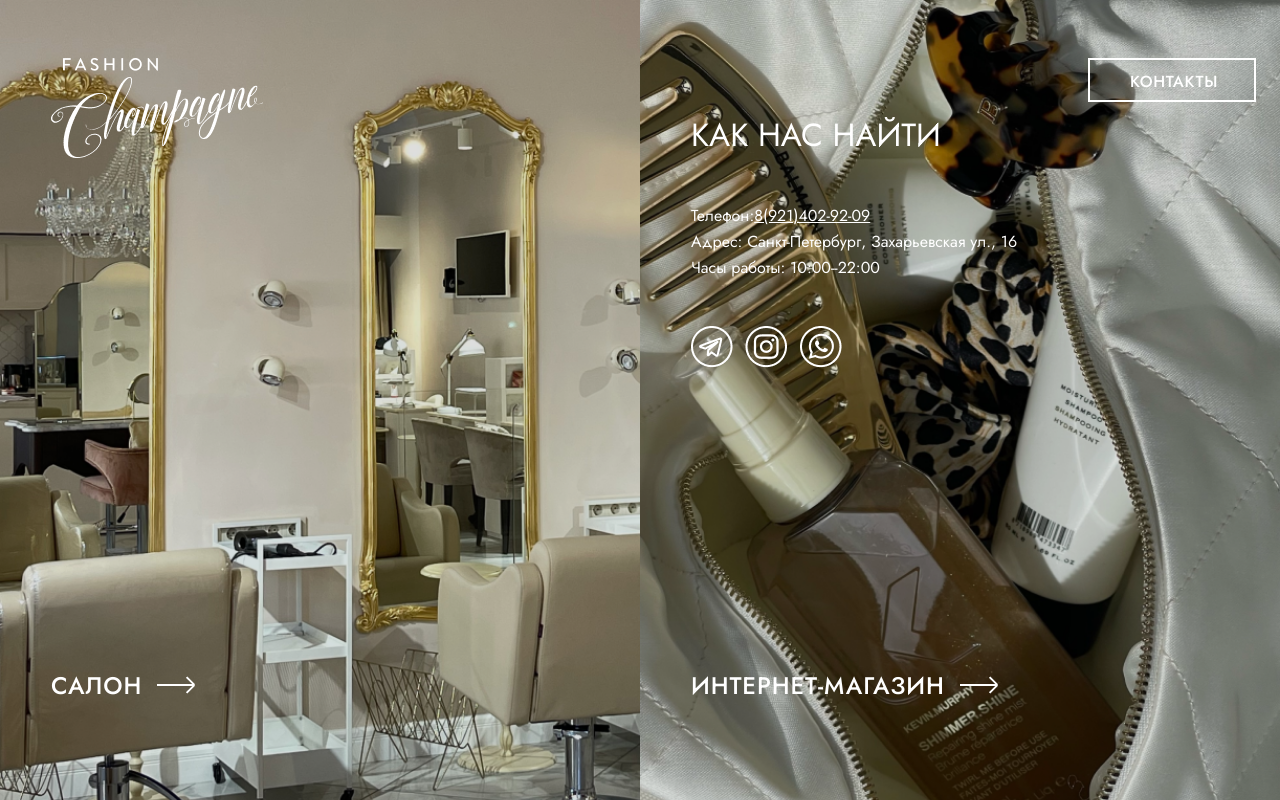
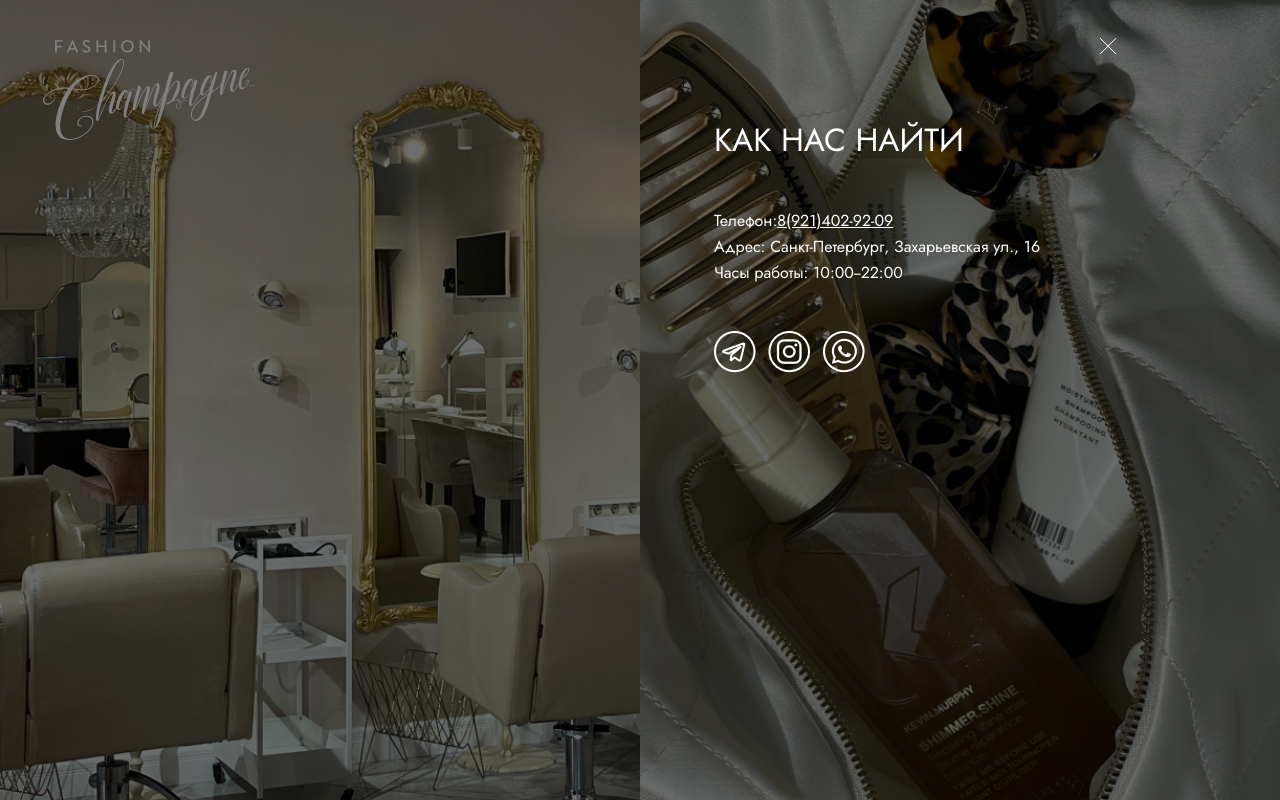
Before and after one commit to Lev-Sedin/Fashion, a website: page index.html in a window 1280 px wide. Both pictures are taken after a click on the button "КОНТАКТЫ". Drawn offline with nearby package versions, Linux system fonts and the light colour scheme; files that its build step writes are made by us from their sources.

Commit message:
Add files via upload

```diff
--- a/app/js/main.js
+++ b/app/js/main.js
@@ -1,18 +1,26 @@
-$(function(){
 
-})
-const btnOpen = document.querySelector('.modal__btn')
-const btnClose = document.querySelector('.modal__close')
-const modalWindow = document.querySelector('.modal')
-const btnCancel = document.querySelector('.modal__cancel')
-console.log(modalWindow)
 
-btnOpen.addEventListener('click', function(){
-    modalWindow.style.display = 'flex'
-})
-btnClose.addEventListener('click',function(){
-    modalWindow.style.display = ''
-})
-btnCancel.addEventListener('click',function(){
-    modalWindow.style.display = ''
-})
+const menu = () =>{
+    const btnOpen = document.querySelector('.btn-contact')
+    const btn = document.querySelector(".btn")
+    const nav = document.querySelector(".nav-menu__mobile")
+    const linkOne = document.querySelector(".link-one")
+    const linkTwo = document.querySelector(".link-two")
+    const btnClosed = document.querySelector(".btn-closed")
+
+
+    btnOpen.addEventListener('click', function(){
+        btn.classList.add("btn-contact__unactive")
+        nav.classList.add("nav-menu__mobile-active")
+        linkOne.classList.add("link-unactive__one")
+        linkTwo.classList.add("link-unactive__two")
+    })
+    btnClosed.addEventListener("click", function(){
+        nav.classList.remove("nav-menu__mobile-active")
+        linkOne.classList.remove("link-unactive__one")
+        linkTwo.classList.remove("link-unactive__two")
+        btn.classList.remove("btn-contact__unactive")
+    })
+}
+
+menu() //паралакс
--- a/app/scss/style.scss
+++ b/app/scss/style.scss
@@ -115,7 +115,7 @@ main{
     height: 105%;
     width: 50%;
     display: flex;
-    flex-direction: column;
+    flex-direction: column-reverse;
     justify-content: space-between;
     padding: 58px 0 141px 51px;
 }
@@ -127,7 +127,7 @@ main{
     height: 105%;
     width: 50%;
     display: flex;
-    flex-direction: column;
+    flex-direction: column-reverse;
     justify-content: space-between;
     padding: 58px 0 141px 51px;
 }
@@ -182,7 +182,11 @@ main{
     &:hover > &-arrow > &-arrow__container{
         width: 129px ;
     }
+    &-unactive__one, &-unactive__two{
+        display: none;
+    }
 }
+
 .btn{
     width: 168px;
     height: 44px;
@@ -191,6 +195,9 @@ main{
     font-weight: 500;
     line-height: 114%;
     letter-spacing: 0.64px;
+    position: absolute;
+    top: 43px;
+    right: 53px;
     &-contact{
         margin-left: 397px;
         border: 2px solid #FFF;
@@ -198,7 +205,18 @@ main{
         color: #FFF;
         transition: all 0.5s ease;
     }
+    &-contact__unactive{
+        display: none;
+    }
     &-contact:hover{
+        opacity: 0.5;
+    }
+    &-closed{
+        background-color: transparent;
+        display: inline;
+    }
+    &-photo:hover{
+        transition: all 0.5s ease;
         opacity: 0.5;
     }
 }
@@ -207,7 +225,8 @@ main{
         width: 330px;
         height: 280px;
         position: relative;
-        top: 10px;
+        top: 157px;
+        right: -84px;
     }
     &-title{
         color: #FFF;
@@ -240,3 +259,41 @@ main{
         opacity: 0.5;
     }
 }
+.nav{
+    position: absolute;
+    width: 100vw;
+    &-logo{
+        position: absolute;
+        top: 40px;
+        left: 43px;
+    }
+    &-menu__mobile{
+        position: absolute;
+        top: -40px;
+        right: -100%;
+        display: block;
+        transition: all 0.5s ease;
+        &::before{
+            content: '';
+            position: fixed;
+            top: 0;
+            left: 0;
+            width: 100%;
+            height: 100%;
+            background: rgba(0, 0, 0, 0.50);
+            z-index: -1;
+        }
+    }
+
+    &-menu__mobile-active{
+        right: 25%;
+        transition: all 1s ease;
+        z-index: 0;
+
+    }
+    &-menu__btn{
+        position: absolute;
+        top: 25%;
+        right: -50%;
+    }
+}
--- a/index.html
+++ b/index.html
@@ -10,22 +10,23 @@
 </head>
 <body>
     <main>
-        <div class="container left">
-            <div class="logo">
-                <img src="images/Logo.png" alt="">
+        <header class="nav">
+            <div class="nav-logo">
+                <img src="images/Logo.svg" alt="">
             </div>
-            <a href="#" class="link">
-                <p class="link-text">Салон</p>
-                <div class="link-arrow">
-                    <div class="link-arrow__container"></div>
-                </div>
-            </a>
-        </div>
-        <div class="container right">
-            <div class="menu">
+            <div class="nav-menu">
                 <button class="btn btn-contact">
                     <p>КОНТАКТЫ</p>
                 </button>
+                <div class="nav-menu__mobile">
+                    <div class="nav-menu__btn">
+                        <button class="btn-closed btn-closed__active">
+                            <svg class="btn-photo" width="33" height="33" viewBox="0 0 33 33" fill="none" xmlns="http://www.w3.org/2000/svg">
+                                <line x1="24.1617" y1="8.07377" x2="8.07419" y2="24.1612" stroke="white"/>
+                                <line x1="24.0991" y1="24.1636" x2="8.01161" y2="8.07614" stroke="white"/>
+                            </svg>
+                        </button>
+                    </div>
                     <div class="menu-zone">
                         <h2 class="menu-title">КАК НАС НАЙТИ</h2>
                         <ul class="menu-contacts">
@@ -42,7 +43,18 @@
                         </ul>
                     </div>
                 </div>
-            <a href="#" class="link">
+            </div>
+        </header>
+        <div class="container left">
+            <a href="#" class="link link-one ">
+                <p class="link-text">Салон</p>
+                <div class="link-arrow">
+                    <div class="link-arrow__container"></div>
+                </div>
+            </a>
+        </div>
+        <div class="container right">
+            <a href="#" class="link link-two">
                 <p class="link-text">ИНТЕРНЕТ-МАГАЗИН</p>
                 <div class="link-arrow">
                     <div class="link-arrow__container"></div>
```
Also changed, not shown: app/index.html (+25 -13 lines), app/css/style.min.css, app/images/Logo.svg (added), app/images/крестик.svg (added), app/js/main.min.js, css/style.min.css, images/Logo.svg (added), images/крестик.svg (added), js/main.min.js. Lines whose indentation alone changed are shown as unchanged.
